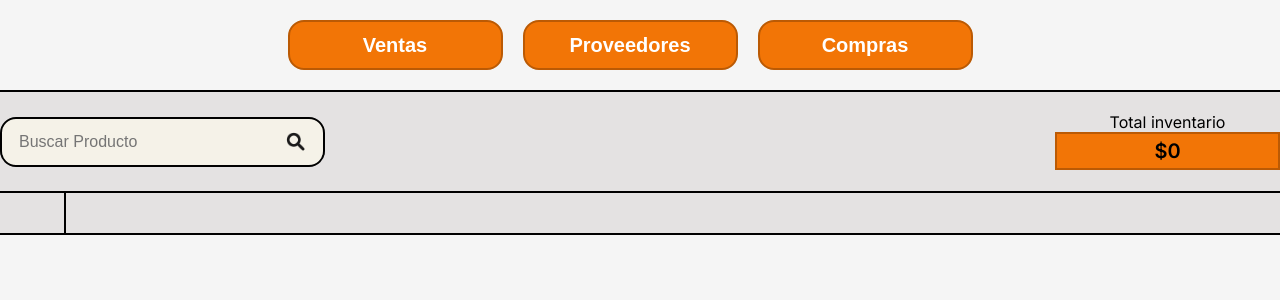
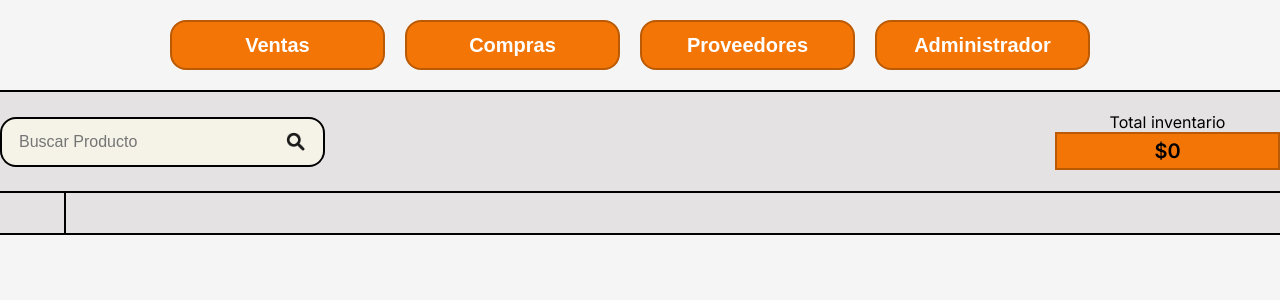
Before and after one commit to bit-armando/inventario, a Django app: page / in a window 1280 px wide. Shown: the part 100-400 px from the top of the page. Run offline with Django 5.2, Linux system fonts and the light colour scheme; data that the repository does not hold is empty.

Commit message:
Se agrego el boton de administrador

```diff
--- a/config/urls.py
+++ b/config/urls.py
@@ -6,5 +6,5 @@ from django.conf.urls.static import static
 
 urlpatterns = [
     path('', include('home.urls')),
-    path('admin/', admin.site.urls),
+    path('admin/', admin.site.urls, name='admin'),
 ] + static(settings.MEDIA_URL, document_root=settings.MEDIA_ROOT)
--- a/home/templates/Compras.html
+++ b/home/templates/Compras.html
@@ -16,6 +16,10 @@
             <a href="{% url "index" %}">
                 <button id="inventario">Inventario</button>
             </a>
+            <a href="{% url 'admin:index' %}">
+                <button id="administrador">Administrador</button>
+            </a>
+
         </div>
     </section>
     <section class="info-busqueda">
--- a/home/templates/Proveedores.html
+++ b/home/templates/Proveedores.html
@@ -15,6 +15,9 @@
             </a>
             <a href="{% url "index" %}">
                 <button>Inventario</button>
+            </a>
+            <a href="{% url 'admin:index' %}">
+                <button id="administrador">Administrador</button>
             </a>
         </div>
     </section>
--- a/home/templates/Ventas.html
+++ b/home/templates/Ventas.html
@@ -15,6 +15,9 @@
             </a>
             <a href="{% url "index" %}">
                 <button>Inventario</button>
+            </a>
+            <a href="{% url 'admin:index' %}">
+                <button id="administrador">Administrador</button>
             </a>
         </div>
     </section>
--- a/home/templates/inventario-principal.html
+++ b/home/templates/inventario-principal.html
@@ -10,11 +10,14 @@
             <a href="{% url "ventas" %}">
                 <button>Ventas</button>
             </a>
+            <a href="{% url "compras" %}">
+                <button id="compras">Compras</button>
+            </a>
             <a href="{% url "proveedores" %}">
                 <button>Proveedores</button>
             </a>
-            <a href="{% url "compras" %}">
-                <button id="compras">Compras</button>
+            <a href="{% url 'admin:index' %}">
+                <button id="administrador">Administrador</button>
             </a>
         </div>
     </section>
```
